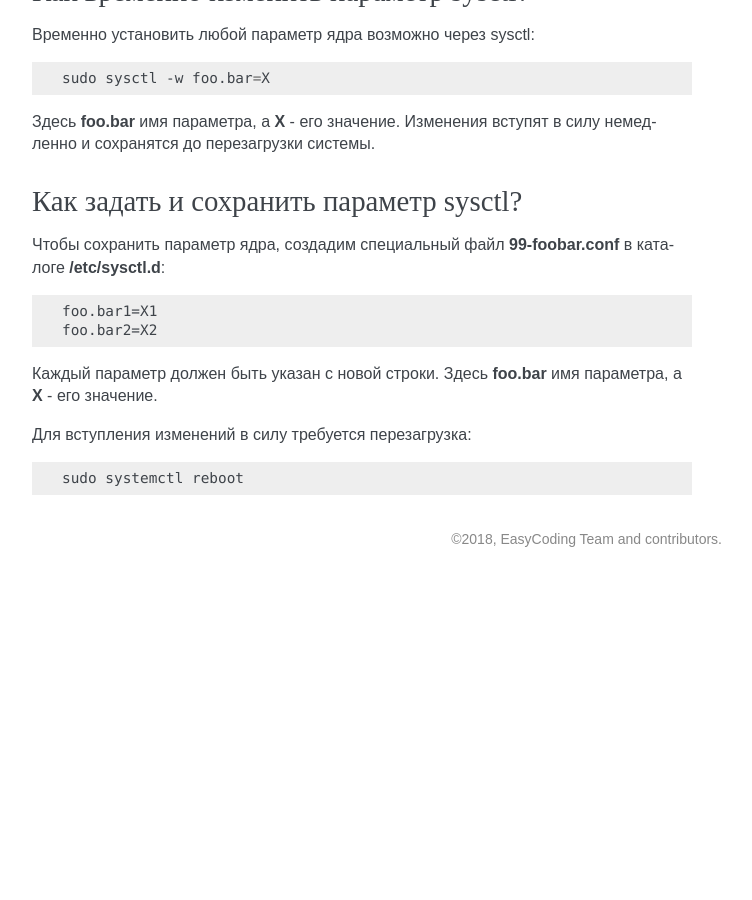
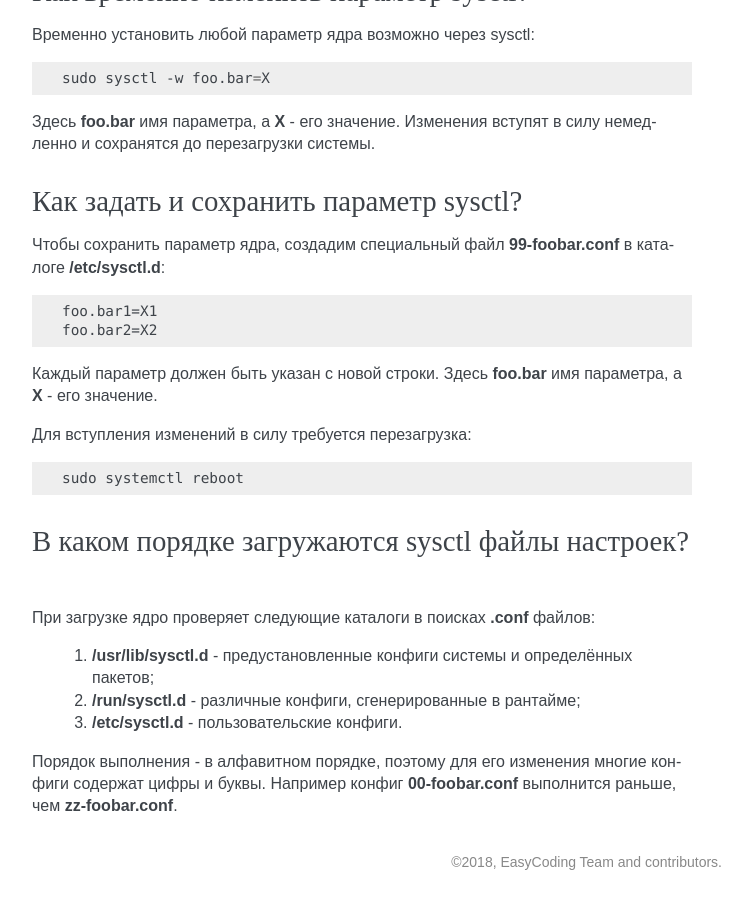
Before and after one commit to RussianFedora/FAQ, a Sphinx documentation site: the page built from source/using-system.rst, in a window 1280 px wide and 900 px high, scrolled down 15787 px. Shown: the whole window, without its empty margins (388-1140 px from the left). Built offline with Sphinx 7.4.7, drawn with Linux system fonts in a browser that asks for light colours; before the commit the page ends 16364 px from its top, so only the background shows below that.

Commit message:
Added question about sysctl boot order.

```diff
--- a/source/using-system.rst
+++ b/source/using-system.rst
@@ -950,3 +950,17 @@
 .. code-block:: bash
 
     sudo systemctl reboot
+
+.. index:: sysctl, kernel option
+.. _sysctl-order:
+
+В каком порядке загружаются sysctl файлы настроек?
+======================================================
+
+При загрузке ядро проверяет следующие каталоги в поисках **.conf** файлов:
+
+ 1. **/usr/lib/sysctl.d** - предустановленные конфиги системы и определённых пакетов;
+ 2. **/run/sysctl.d** - различные конфиги, сгенерированные в рантайме;
+ 3. **/etc/sysctl.d** - пользовательские конфиги.
+
+Порядок выполнения - в алфавитном порядке, поэтому для его изменения многие конфиги содержат цифры и буквы. Например конфиг **00-foobar.conf** выполнится раньше, чем **zz-foobar.conf**.
```
